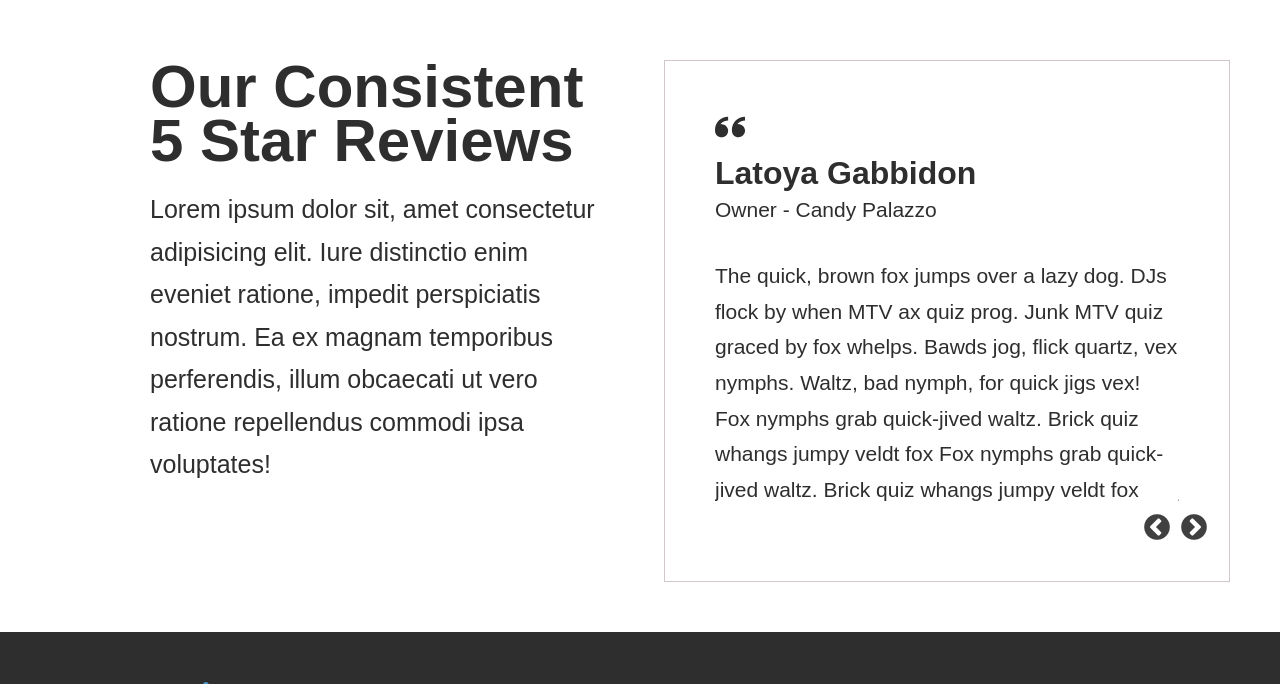
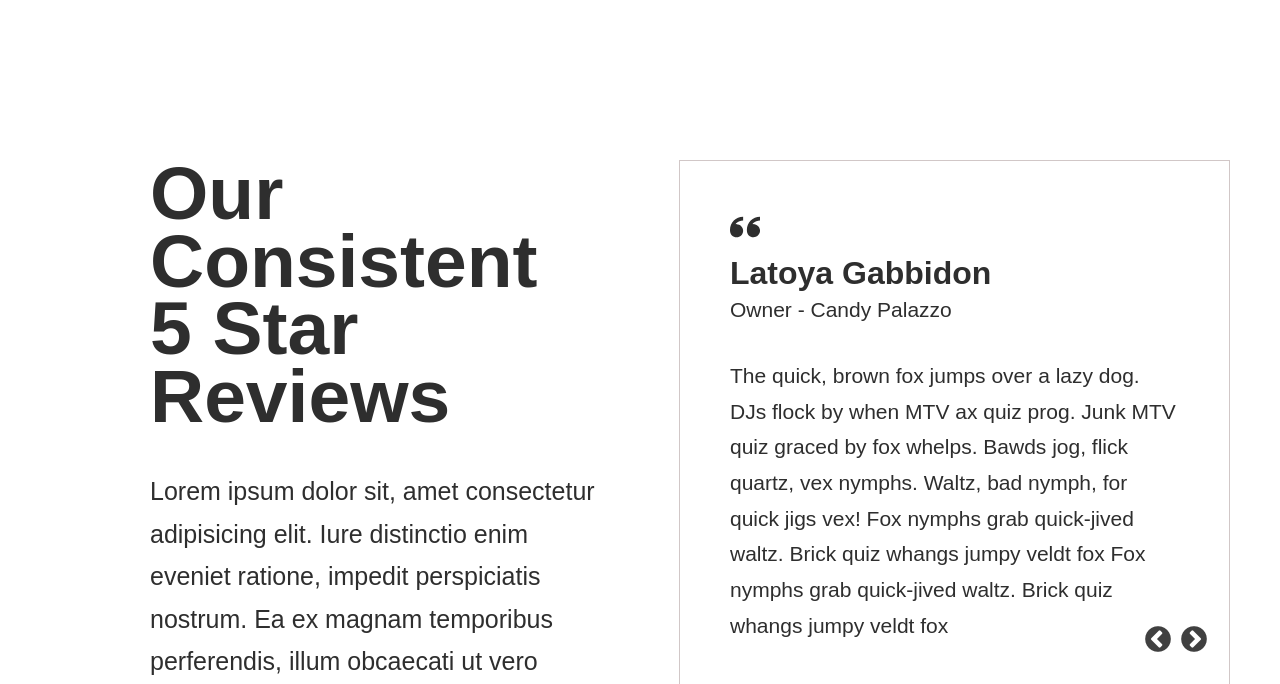
Before and after one commit to salmandotweb/TSS, a Next.js app: page /services/contentCreation in a window 1280 px wide. Shown: the part 3616-4300 px from the top of the page. Built offline with nearby package versions, Linux system fonts and the light colour scheme; a web font is replaced by a local one.

Commit message:
spacing-updated

```diff
--- a/components/Blog.js
+++ b/components/Blog.js
@@ -15,7 +15,7 @@ const Blog = ({ img, date, year, description, link }) => {
 						<h2>{date}</h2>
 						<p>{year}</p>
 					</div>
-					<p>{description}</p>
+					<p className={classes.description}>{description}</p>
 				</div>
 			</div>
 		</Link>
--- a/sections/AboutSection.js
+++ b/sections/AboutSection.js
@@ -7,7 +7,9 @@ const AboutSection = () => {
 			<div className={classes.left}>
 				<div className={classes.content}>
 					<p>A Full-Stack</p>
-					<h1>Web Design, digital marketing and app development agency</h1>
+					<h1>
+						Web Design, digital marketing and app development agency in London.
+					</h1>
 					<p>
 						We are a London based web design agency. A small team with big
 						ideas. We specialise in bespoke web designing. From brochure
--- a/styles/ReviewsSection.module.css
+++ b/styles/ReviewsSection.module.css
@@ -1,19 +1,21 @@
 .reviewsSection {
-	padding: 5rem 5rem 5rem 15rem;
+	padding: 15rem 5rem 15rem 15rem;
 	display: flex;
 	align-items: flex-start;
 	justify-content: flex-start;
 }
 .info {
 	flex: 0.5;
-	margin-right: 5rem;
+	margin-right: 8rem;
 }
 .info > h1 {
 	margin-bottom: 2rem;
+	font-size: 7.5rem;
 }
 .info > p {
 	font-size: 2.5rem;
 	line-height: 1.7;
+	margin-top: 4rem;
 }
 .carousel {
 	flex: 0.5;
--- a/styles/ServicesSection.module.css
+++ b/styles/ServicesSection.module.css
@@ -1,5 +1,5 @@
 .servicesSection {
-	padding: 5rem 15rem 5rem 0;
+	padding: 15rem 15rem 15rem 0;
 	overflow-x: hidden;
 }
 .title {
@@ -45,7 +45,7 @@
 }
 @media screen and (max-width: 1440px) {
 	.servicesSection {
-		padding: 5rem 5rem 5rem 0;
+		padding: 10rem 5rem 5rem 0;
 	}
 }
 @media screen and (max-width: 1226px) {
--- a/styles/globals.css
+++ b/styles/globals.css
@@ -112,9 +112,9 @@ a {
 .sectionTitle {
 	width: 100%;
 	padding: 0;
-	font-size: 6rem;
+	font-size: 8rem;
 	line-height: 0.9;
-	font-weight: 800;
+	font-weight: 900;
 }
 
 .circleBtn {
@@ -198,6 +198,12 @@ input::placeholder {
 @media screen and (max-width: 1440px) {
 	.slick-prev {
 		left: 92% !important;
+	}
+}
+
+@media screen and (max-width: 1024px) {
+	.sectionTitle {
+		font-size: 6rem;
 	}
 }
 
```
Also changed, not shown: styles/AboutSection.module.css (+6 -5 lines), styles/BlogsSection.module.css (+10 -4 lines).
